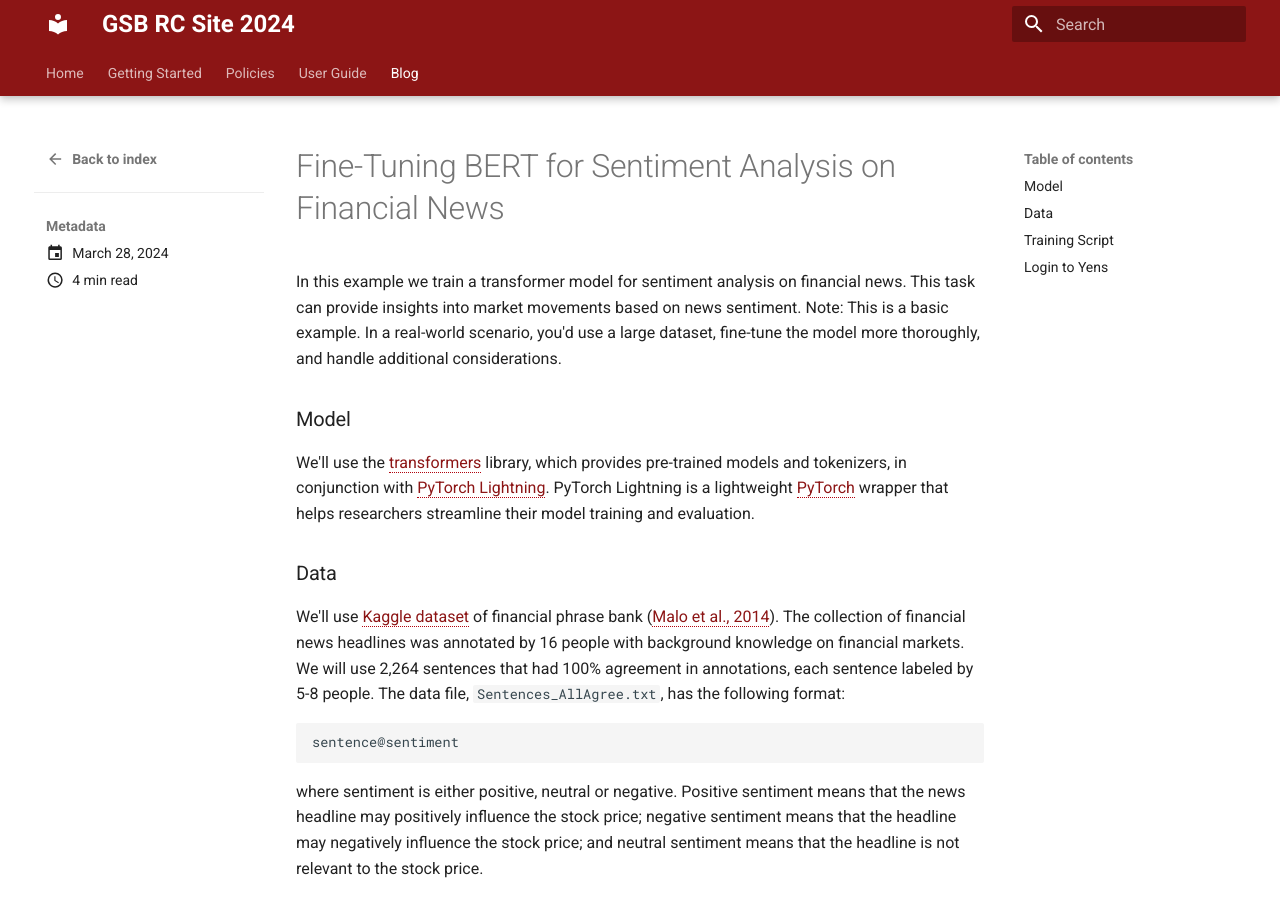
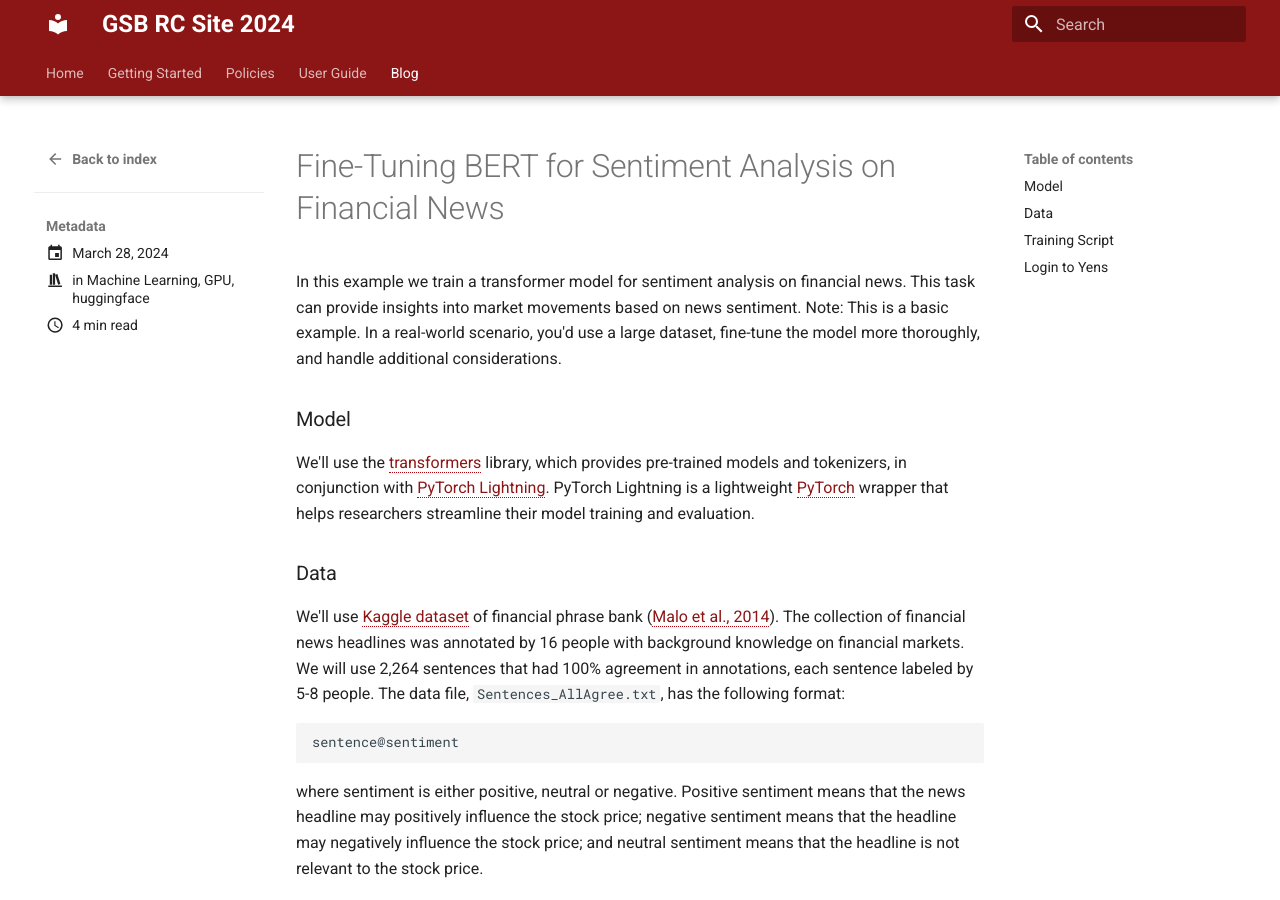
Before and after one commit to gsbdarc/rcpedia_mockup, an MkDocs documentation site: the page built from docs/blog/posts/2024-03-28-finBERT.md, in a window 1280 px wide and 900 px high. Built offline with MkDocs 1.6.1 and Material for MkDocs 9.7.7, drawn with Linux system fonts in a browser that asks for light colours.

Commit message:
Demo_site

```diff
--- a/docs/blog/posts/2024-03-28-finBERT.md
+++ b/docs/blog/posts/2024-03-28-finBERT.md
@@ -1,6 +1,10 @@
 ---
 date:
   created: 2024-03-28
+categories:
+    - Machine Learning
+    - GPU
+    - huggingface
 ---
 
 
--- a/mkdocs.yml
+++ b/mkdocs.yml
@@ -8,6 +8,7 @@ theme:
     - header.autohide
     - content.code.annotate
     - navigation.indexes
+    #- toc.integrate
     - navigation.sections
     - navigation.tabs
     - navigation.tabs.sticky
@@ -79,8 +80,8 @@ nav:
           - Data Transfer: _user_guide/data_transfer.md
   - Blog:
       - blog/index.md
+      # - Run on GPU: blog/posts/2024-03-28-run-gpu.md
       # - SEC Filings: blog/posts/2023-05-16-EDGARmirror.md
-      # - Run on GPU: blog/posts/2024-03-28-run-gpu.md
       # - Edit Files on Command Line: blog/posts/2023-09-20-edit-files-with-vim.md
       # - Run Jobs on Yen's GPU Node: blog/posts/2024-04-25-yen_gpu.md
       # - Reproducible Research Essentials: blog/posts/2024-02-28-reproducibility_tips.md
```
Also changed, not shown: docs/blog/posts/2024-02-28-reproducibility_tips.md (+3 -0 lines), docs/blog/posts/2024-04-25-yen_gpu.md (+1 -0 lines), instructions/making_blogs.md (+1 -0 lines).
